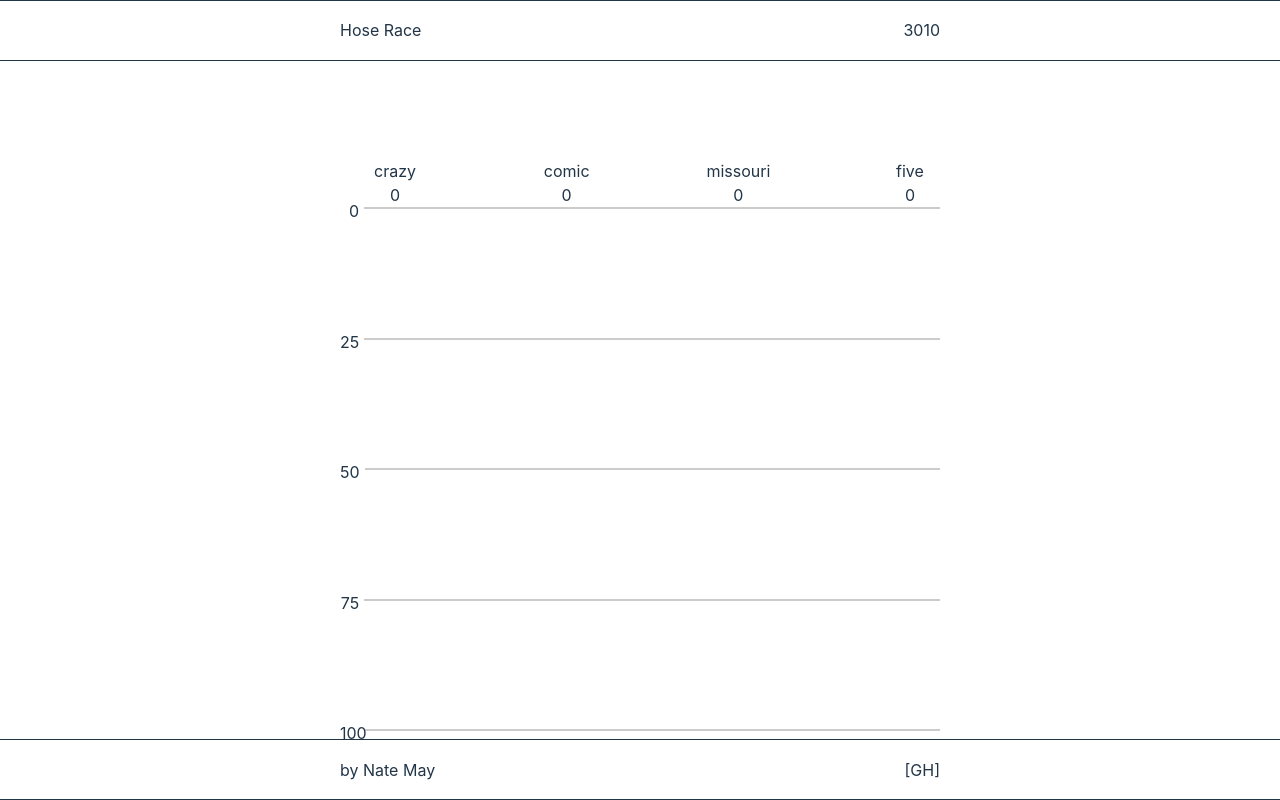
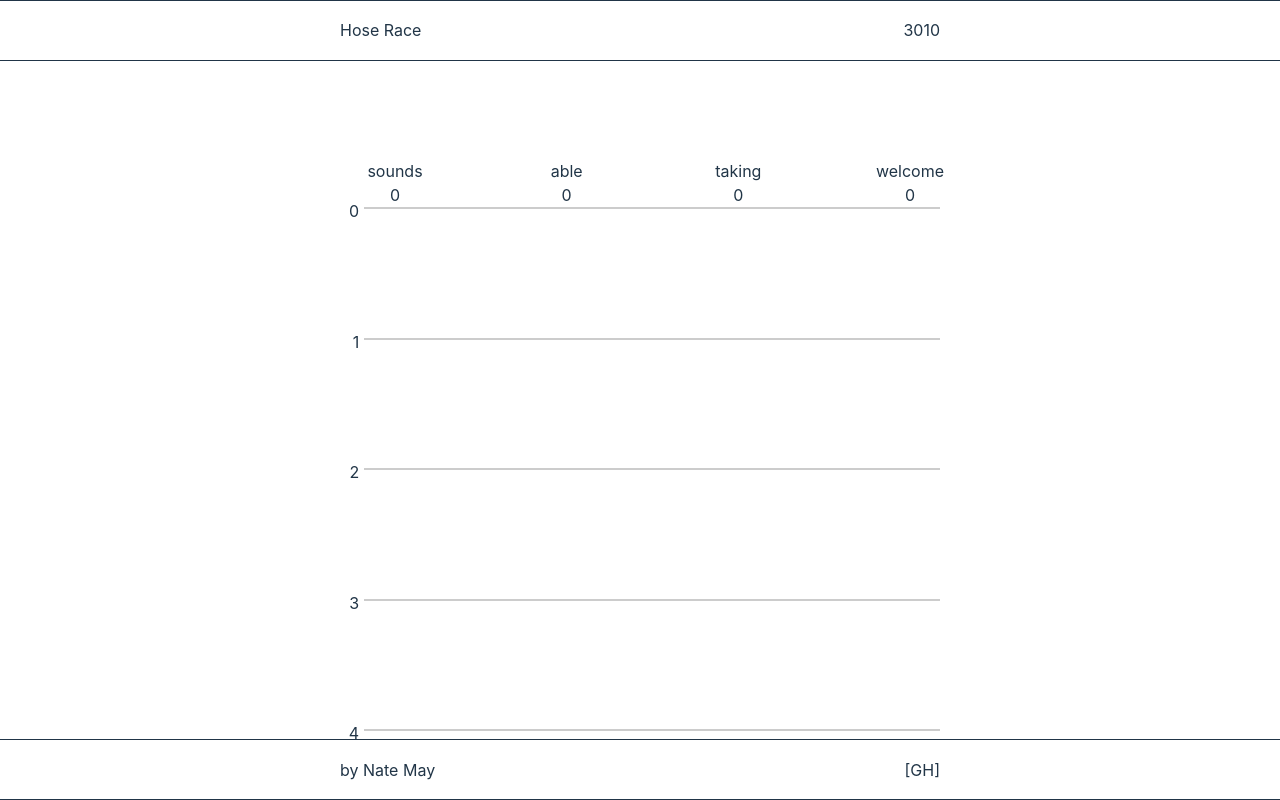
Before and after one commit to natepmay/hose-race, a React (Vite) app: page / in a window 1280 px wide. Built offline with nearby package versions, Linux system fonts and the light colour scheme; no server answers.

Commit message:
Dynamically load league

```diff
--- a/src/App.css
+++ b/src/App.css
@@ -60,26 +60,6 @@ body {
   width: 100%;
   display: flex;
   align-items: start;
-}
-
-.full-line.line1 {
-  top: 0%;
-}
-
-.full-line.line2 {
-  top: 25%;
-}
-
-.full-line.line3 {
-  top: 50%;
-}
-
-.full-line.line4 {
-  top: 75%;
-}
-
-.full-line.finish {
-  top: 100%;
 }
 
 .line-label {
--- a/src/App.tsx
+++ b/src/App.tsx
@@ -1,12 +1,13 @@
 import "./App.css";
 import { Racetracks } from "./components/Racetracks";
+import { Lines } from "./components/Lines";
 import { useFirehose } from "./hooks/useFirehose";
+import { loadLeague } from "./utils/loadLeague";
 
-const wordsToRace = ["crazy", "comic", "missouri", "five"];
-const finishLine = 100;
+const league = await loadLeague();
 
 function App() {
-  const { postText, wordCount } = useFirehose(wordsToRace);
+  const { postText, wordCount } = useFirehose(league.words);
   return (
     <div className="parent">
       <div className="header">
@@ -19,34 +20,13 @@ function App() {
         <div className="post-card">{postText.text}</div>
       </div>
       <div className="all-racetrack-content">
-        <div className="lines">
-          <div className="full-line line1">
-            <div className="line-label">0</div>
-            <div className="line"></div>
-          </div>
-          <div className="full-line line2">
-            <div className="line-label">25</div>
-            <div className="line"></div>
-          </div>
-          <div className="full-line line3">
-            <div className="line-label">50</div>
-            <div className="line"></div>
-          </div>
-          <div className="full-line line4">
-            <div className="line-label">75</div>
-            <div className="line"></div>
-          </div>
-          <div className="full-line finish">
-            <div className="line-label">100</div>
-            <div className="line"></div>
-          </div>
-        </div>
+        <Lines finishLine={league.finishLine}></Lines>
         {/* Do I need the "tracks" wrapper? */}
         <div className="tracks">
           <Racetracks
             wordCount={wordCount}
             postText={postText}
-            finishLine={finishLine}
+            finishLine={league.finishLine}
           ></Racetracks>
         </div>
       </div>
--- /dev/null
+++ b/src/components/Lines.tsx
@@ -0,0 +1,15 @@
+export function Lines({ finishLine }: { finishLine: number }) {
+  const lines = [];
+  for (let i = 0; i < 5; i++) {
+    const pct = (25 * i).toString() + "%";
+    const label = (finishLine / 4) * i;
+    lines.push(
+      <div className="full-line" style={{ top: pct }} key={i}>
+        <div className="line-label">{label}</div>
+        <div className="line"></div>
+      </div>
+    );
+  }
+
+  return <div className="lines">{lines}</div>;
+}
--- a/src/types/types.ts
+++ b/src/types/types.ts
@@ -10,3 +10,9 @@ export type PostLightStates = {
 export interface WordCount {
   [index: string]: number;
 }
+
+export interface League {
+  words: [string, string, string, string];
+  medianPerSecond: number;
+  rangePerSecond: number;
+}
--- /dev/null
+++ b/src/utils/loadLeague.ts
@@ -0,0 +1,29 @@
+import { League } from "../types/types";
+
+interface AugmentedLeague extends League {
+  finishLine: number;
+}
+
+const TARGET_SECONDS = 24;
+
+export function calculateFinishLine(medianPerSecond: number) {
+  const roughSeconds = medianPerSecond * TARGET_SECONDS;
+  return Math.round(roughSeconds / 4) * 4;
+}
+
+async function getData(): Promise<League[]> {
+  const response = await fetch("../../data/leagues.json");
+  if (!response.ok) {
+    throw new Error(`Response status: ${response.status}`);
+  }
+  const json = await response.json();
+  return json;
+}
+
+export async function loadLeague(): Promise<AugmentedLeague> {
+  const leagues = (await getData()) as League[];
+  const randIndex = Math.floor(Math.random() * leagues.length);
+  const league = leagues[randIndex] as AugmentedLeague;
+  league.finishLine = calculateFinishLine(league.medianPerSecond);
+  return league;
+}
```
Also changed, not shown: 1 other file (tests, documents, lock files or other folders).
